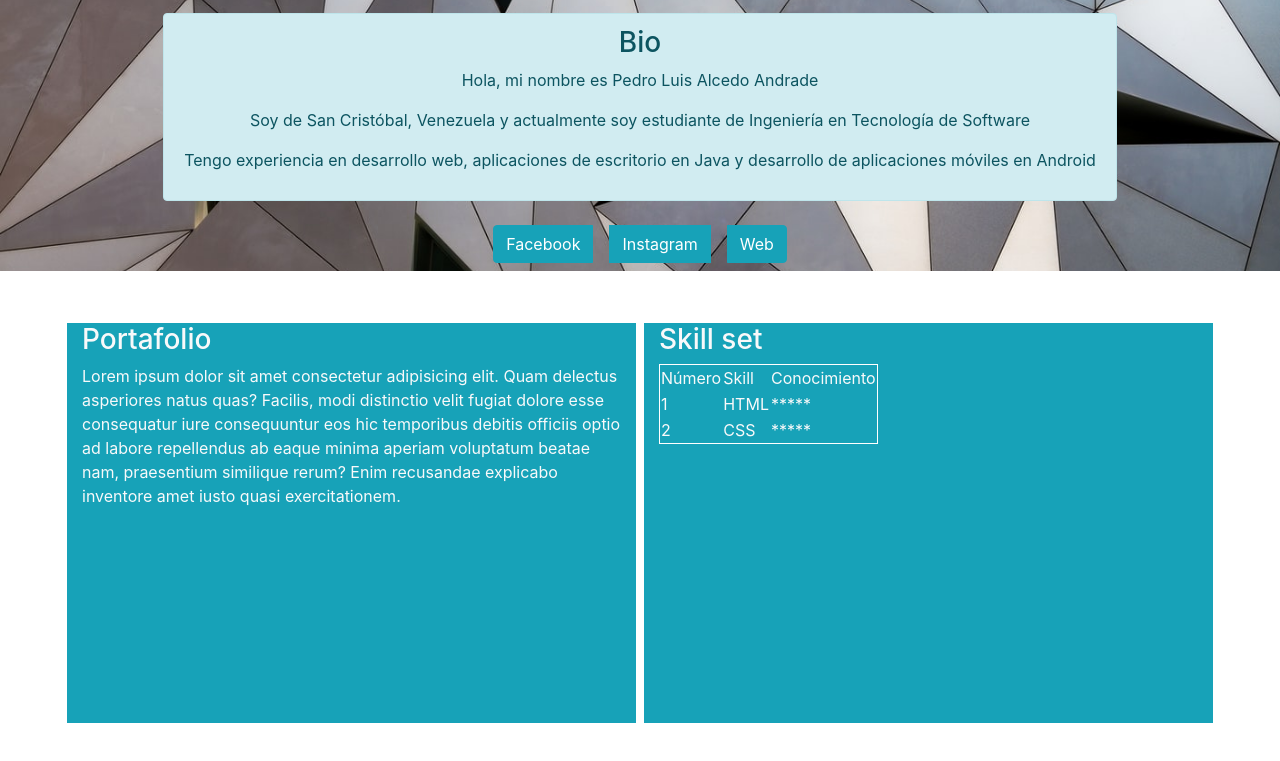
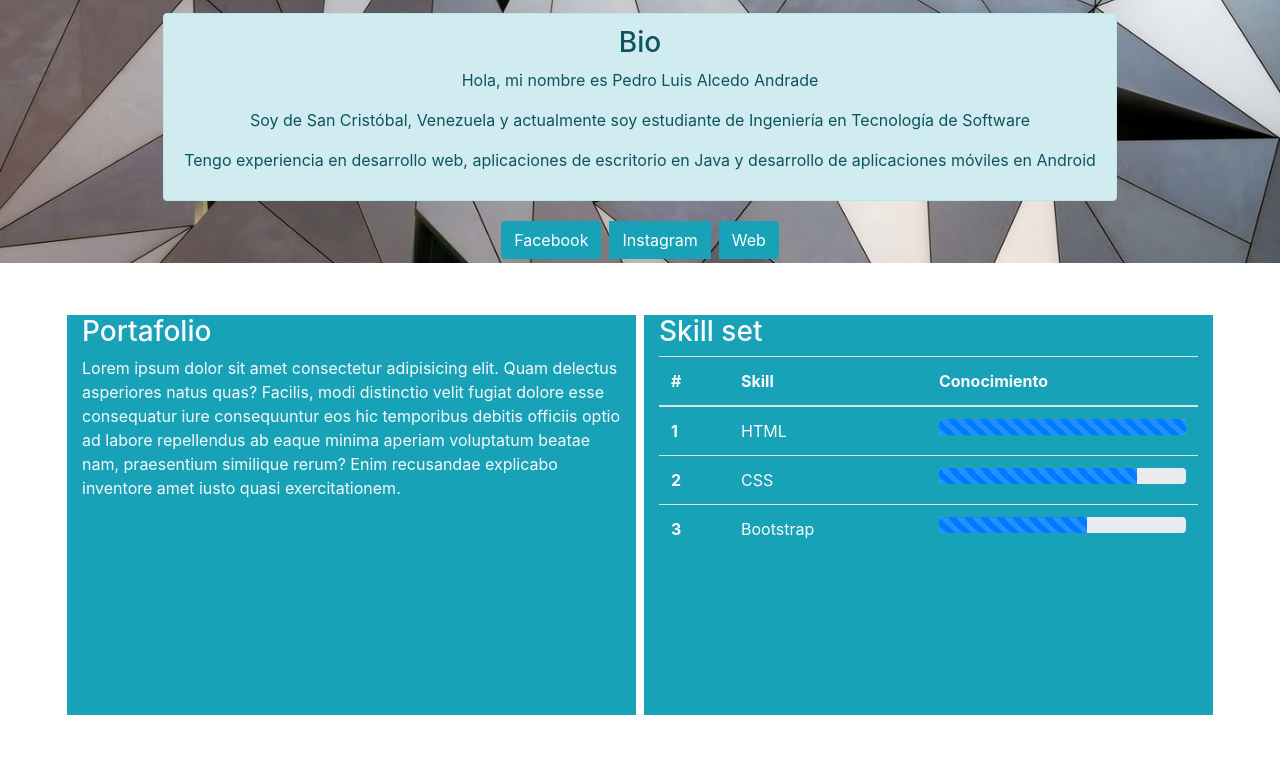
Before and after one commit to plalcedo/Practica-8, a plain HTML site: page index.html in a window 1280 px wide. Shown: the part 425-1186 px from the top of the page. Drawn offline with nearby package versions, Linux system fonts and the light colour scheme.

Commit message:
Agregando tabla y barras de progreso

```diff
--- a/index.html
+++ b/index.html
@@ -49,9 +49,9 @@
             <p>Tengo experiencia en desarrollo web, aplicaciones de escritorio en Java y desarrollo de aplicaciones móviles en Android</p>
         </div>
         <div class="btn-group" role="group" aria-label="Basic example">
-            <button type="button" class="btn btn-info m-2"><a href="https://www.facebook.com/pedroluis.alcedo.3/" target="_blank">Facebook</a></button>
-            <button type="button" class="btn btn-info m-2"><a href="https://www.instagram.com/plalcedo/" target="_blank">Instagram</a></button>
-            <button type="button" class="btn btn-info m-2" data-toggle="tooltip" data-placement="bottom" title="En construcción">Web</button>
+            <button type="button" class="btn btn-info m-1"><a href="https://www.facebook.com/pedroluis.alcedo.3/" target="_blank">Facebook</a></button>
+            <button type="button" class="btn btn-info m-1"><a href="https://www.instagram.com/plalcedo/" target="_blank">Instagram</a></button>
+            <button type="button" class="btn btn-info m-1" data-toggle="tooltip" data-placement="bottom" title="En construcción">Web</button>
         </div>
     </section>
 
@@ -68,24 +68,41 @@
                 <div class="col-6 p-1">
                     <div class="container bg-info text-light contenedores" id="skillSet">
                         <h3>Skill set</h3>
-                        <table class="skillTable">
+                        <table class="table text-light">
                             <thead>
                                 <tr>
-                                    <td>Número</td>
-                                    <td>Skill</td>
-                                    <td>Conocimiento</td>
+                                    <th scope="col">#</th>
+                                    <th scope="col">Skill</th>
+                                    <th scope="col">Conocimiento</th>
                                 </tr>
                             </thead>
                             <tbody>
                                 <tr>
-                                    <td>1</td>
+                                    <th scope="row">1</th>
                                     <td>HTML</td>
-                                    <td>*****</td>
+                                    <td>
+                                        <div class="progress">
+                                            <div class="progress-bar progress-bar-striped" role="progressbar" style="width: 100%" aria-valuenow="10" aria-valuemin="0" aria-valuemax="100"></div>
+                                        </div>
+                                    </td>
                                 </tr>
                                 <tr>
-                                    <td>2</td>
+                                    <th scope="row">2</th>
                                     <td>CSS</td>
-                                    <td>*****</td>
+                                    <td>
+                                        <div class="progress">
+                                            <div class="progress-bar progress-bar-striped" role="progressbar" style="width: 80%" aria-valuenow="10" aria-valuemin="0" aria-valuemax="100"></div>
+                                        </div>
+                                    </td>
+                                </tr>
+                                <tr>
+                                    <th scope="row">3</th>
+                                    <td>Bootstrap</td>
+                                    <td>
+                                        <div class="progress">
+                                            <div class="progress-bar progress-bar-striped" role="progressbar" style="width: 60%" aria-valuenow="10" aria-valuemin="0" aria-valuemax="100"></div>
+                                        </div>
+                                    </td>
                                 </tr>
                             </tbody>
                         </table>
```
